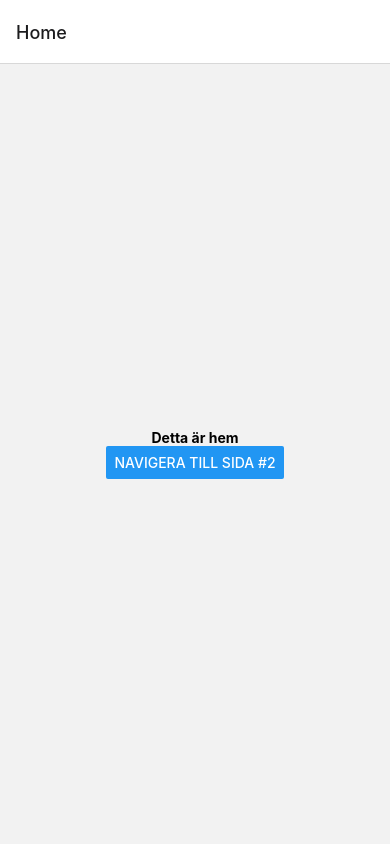
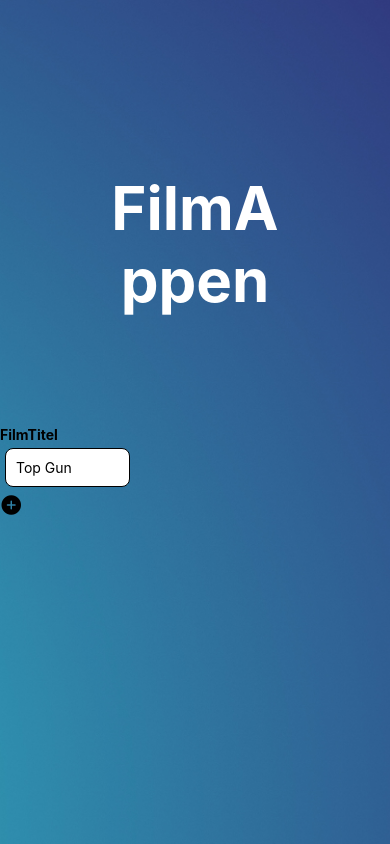
Before and after one commit to chubrubbaloo/EC-Utveckling-For-Android-Plattformar, a React Native app: screen /Home in a window 390 px wide. Built offline with nearby package versions, Linux system fonts and the light colour scheme.

Commit message:
Added Create & Read functionality

```diff
--- a/App.js
+++ b/App.js
@@ -10,6 +10,7 @@ export default function App() {
     <NavigationContainer>
       <NativeStack.Navigator>
         <NativeStack.Screen
+          options={{headerShown: false}}
           name='Home'
           component={Home}
         />
--- /dev/null
+++ b/components/Header.js
@@ -0,0 +1,22 @@
+import {StyleSheet, Text} from 'react-native';
+
+
+
+const Header = ({title}) => {
+    return (
+        <Text style={styles.header}> {title}</Text>
+    )
+}
+
+const styles = StyleSheet.create({
+    header: {
+        textAlign: 'center',
+        padding: 100,
+        marginBottom: 10,
+        fontSize: 60,
+        fontWeight: 'bold',
+        color: 'white'
+    }
+})
+
+export default Header;
--- /dev/null
+++ b/components/MovieInput.js
@@ -0,0 +1,56 @@
+import { Pressable, Text, TextInput, View, StyleSheet } from "react-native";
+import Header from "./Header";
+import { Ionicons } from '@expo/vector-icons';
+import { useState } from "react";
+
+const MovieInput = ({setMovies}) => {
+
+    const [textInput, setTextInput] = useState('');
+
+
+    const handleChangedText = (text) => {
+        setTextInput(text);
+    }
+
+    const handleAddedMovie = () => {
+        setMovies((previous) => previous.concat(textInput));
+    }
+
+
+
+    return (
+        <View>
+            <Header title='FilmAppen' />
+            <Text style={styles.titleInput}>FilmTitel</Text>
+            <TextInput
+                style={styles.movieInput}
+                placeholder='Top Gun'
+                onChangeText={handleChangedText}
+                value={textInput}
+            />
+            <Pressable
+                style={({ pressed }) => [{ opacity: pressed ? 0.5 : 1 }]}
+                onPress={handleAddedMovie}
+            >
+                <Ionicons name="add-circle" size={24} color="black" />
+            </Pressable>
+        </View>
+    )
+}
+
+const styles = StyleSheet.create({
+
+    titleInput: {
+        fontWeight: 'bold'
+    },
+    movieInput: {
+        margin: 5,
+        backgroundColor: 'white',
+        borderWidth: 1,
+        padding: 10,
+        borderRadius: 8,
+        width: 125
+    }
+})
+
+export default MovieInput;
--- /dev/null
+++ b/components/MovieList.js
@@ -0,0 +1,63 @@
+import { Pressable, Text, TextInput, View, StyleSheet, FlatList } from "react-native";
+import Header from "./Header";
+import { Ionicons } from '@expo/vector-icons';
+import { useState } from "react";
+import { MaterialIcons } from '@expo/vector-icons';
+
+
+
+const MovieList = ({ movies }) => {
+
+    const renderMovies = ({ item: movie }) => {
+        return (
+            <View style={styles.movieContainer}>
+                <MaterialIcons name="movie" size={18} color="black" />
+                <Text style={styles.movieText}> {movie} </Text>
+            </View>
+        )
+    }
+
+    return (
+        <FlatList
+            style={styles.flatList}
+            data={movies}
+            renderItem={renderMovies}
+            keyExtractor={(_, index) => index}
+        />
+    )
+}
+
+const styles = StyleSheet.create({
+    container: {
+        flex: 1,
+        alignItems: 'center',
+        justifyContent: 'center'
+    },
+    titleInput: {
+        fontWeight: 'bold'
+    },
+    movieInput: {
+        margin: 5,
+        backgroundColor: 'white',
+        borderWidth: 1,
+        padding: 10,
+        borderRadius: 8,
+        width: 125
+    },
+    flatList: {
+        margin: 10
+    },
+    movieContainer: {
+        margin: 5,
+        borderRadius: 5,
+        borderWidth: 1.5,
+        borderStyle: 'dotted',
+        padding: 10,
+        flexDirection: 'row',
+    },
+    movieText: {
+        fontWeight: 'bold'
+    },
+})
+
+export default MovieList;
--- a/screens/Home.js
+++ b/screens/Home.js
@@ -1,29 +1,86 @@
 import { StatusBar } from 'expo-status-bar';
-import { Alert, Button, StyleSheet, Text, View } from 'react-native';
+import { Alert, Button, Dimensions, FlatList, ImageBackground, Pressable, StyleSheet, Text, TextInput, View } from 'react-native';
+import { MaterialIcons } from '@expo/vector-icons';
+import { Ionicons } from '@expo/vector-icons';
+import { useEffect, useState } from 'react';
+import Header from '../components/Header';
+import MovieInput from '../components/MovieInput';
+import MovieList from '../components/MovieList';
 
-const Home = ({navigation}) => {
+const Home = ({ navigation }) => {
 
     const handlePress = () => {
         navigation.navigate('SelectedMovie')
     }
 
+    const [movies, setMovies] = useState([]);
+
+
+
+
+
+    useEffect(() => {
+        console.log(movies)
+    }, [movies]);
+
+
+
+
     return (
         <View style={styles.container}>
-            <Text style={styles.text}>Detta är hem</Text>
-            <Button title='Navigera till sida #2' onPress={handlePress}></Button>
+            <ImageBackground
+            source={require('../assets/color.jpg')}
+            resizeMode='cover'
+            style={styles.imageBackground}
+            >
+
+           <MovieInput
+           setMovies={setMovies}
+           />
+           <MovieList
+           movies={movies}
+           />
+            </ImageBackground>
         </View>
     )
 }
 
 const styles = StyleSheet.create({
+    imageBackground: {
+        width: Dimensions.get('window').width,
+        height: Dimensions.get('window').height
+
+    },
     container: {
         flex: 1,
         alignItems: 'center',
         justifyContent: 'center'
     },
-    text: {
+    titleInput: {
         fontWeight: 'bold'
-    }
+    },
+    movieInput: {
+        margin: 5,
+        backgroundColor: 'white',
+        borderWidth: 1,
+        padding: 10,
+        borderRadius: 8,
+        width: 125
+    },
+    flatList: {
+        margin: 10
+    },
+    movieContainer: {
+        margin: 5,
+        borderRadius: 5,
+        borderWidth: 1.5,
+        borderStyle: 'dotted',
+        padding: 10,
+        flexDirection: 'row',
+    },
+    movieText: {
+        fontWeight: 'bold'
+    },
 })
 
 export default Home;
```
Also changed, not shown: assets/color.jpg (added).
